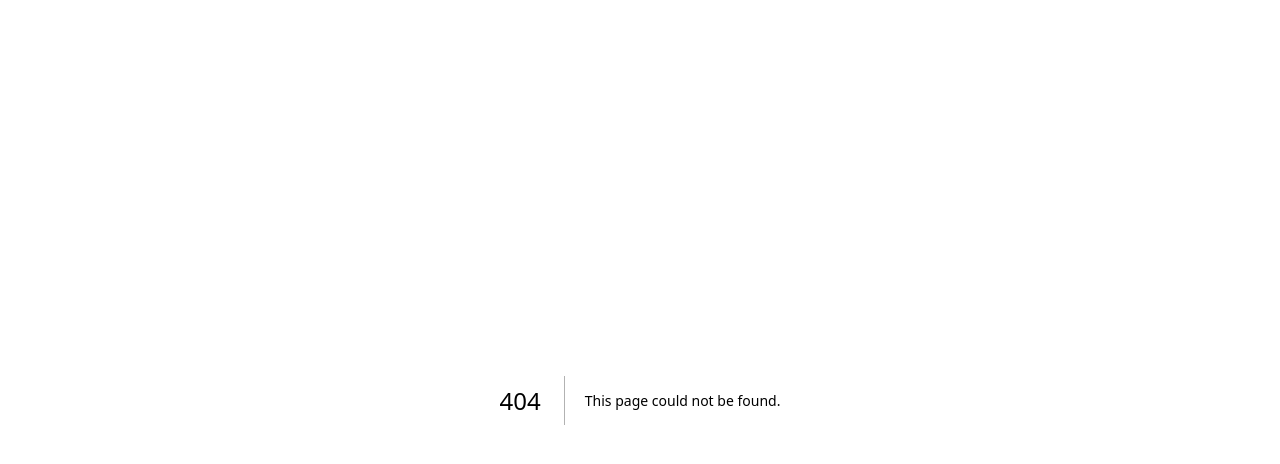
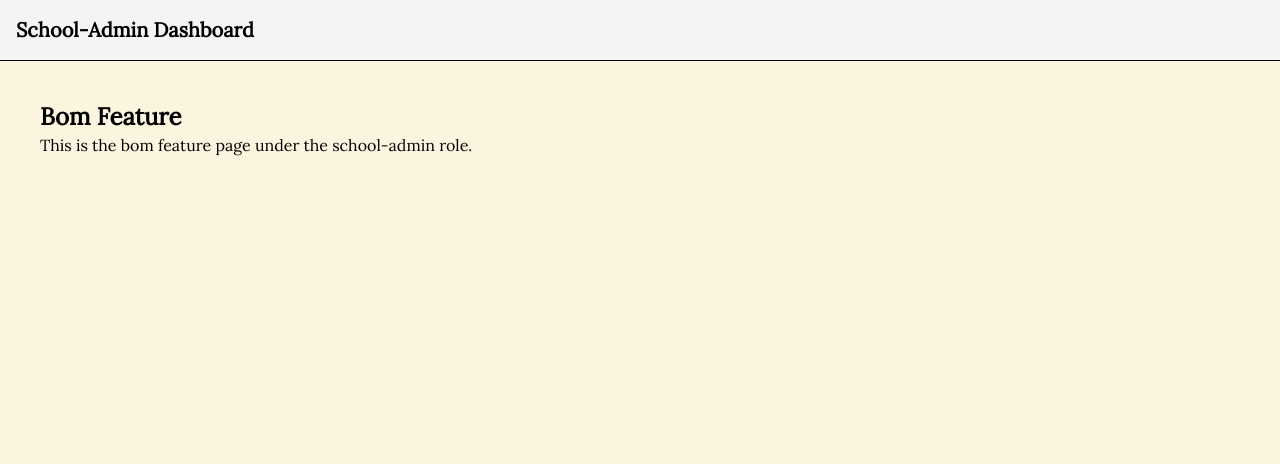
Before and after one commit to Mmust-Ihub/Digiwezo-web-system, a Next.js app: page /school-admin/bom in a window 1280 px wide. Before the commit this address had no page. Shown: the top 464 px of the page. Built offline with nearby package versions, Linux system fonts and the light colour scheme.

Commit message:
feat(school-admin): scaffold bom feature structure
- Add bom feature directory under school-admin/(features)
- Create standard folder structure (components, data, hooks, types)
- Generate initial page.tsx for bom feature
- Set up boilerplate using create:feature script

```diff
--- /dev/null
+++ b/app/school-admin/(features)/bom/page.tsx
@@ -0,0 +1,8 @@
+export default function BomPage() {
+  return (
+    <div className="p-4">
+      <h1 className="text-2xl font-semibold">Bom Feature</h1>
+      <p>This is the bom feature page under the school-admin role.</p>
+    </div>
+  );
+}
```
